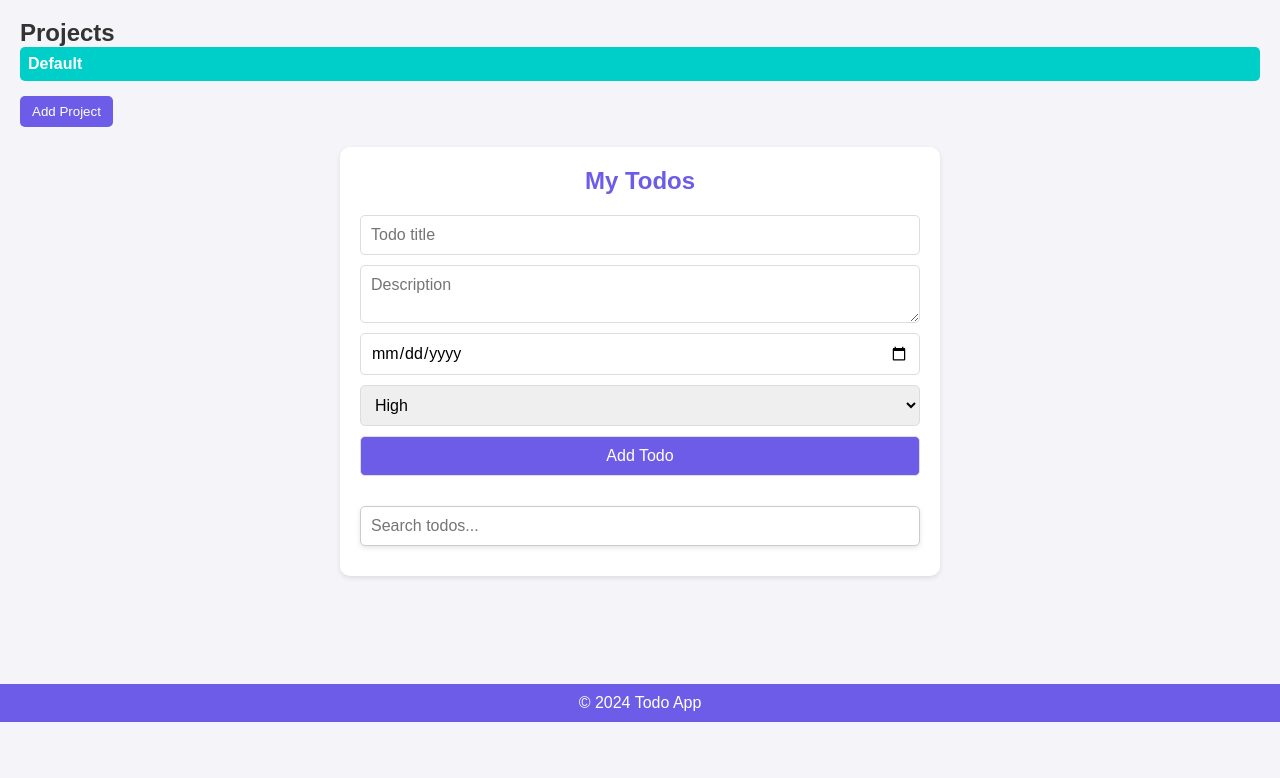
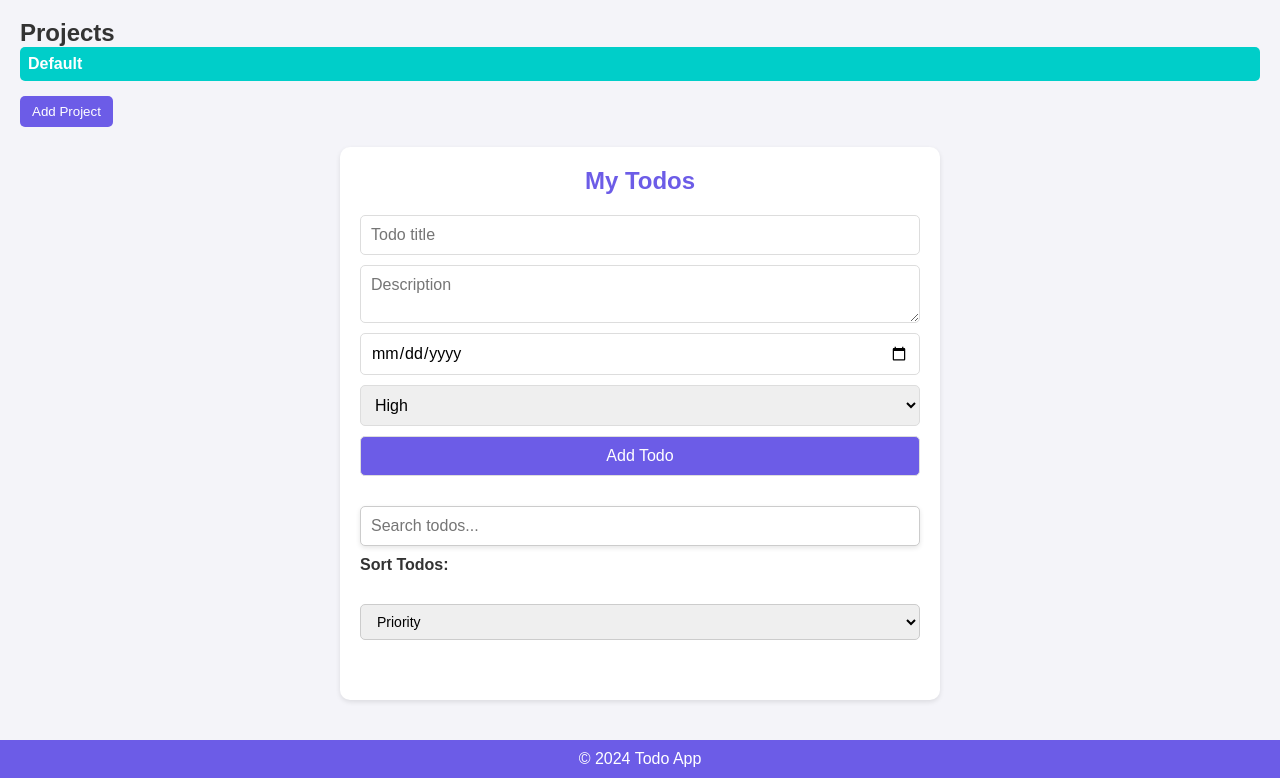
Before and after one commit to Ibnu-Afdel/todo-list, a plain HTML site: page index.html in a window 1280 px wide. Shown: the part 78-856 px from the top of the page. Before the commit the page ends 800 px from the top, so only its background shows below. Drawn offline with Linux system fonts and the light colour scheme.

Commit message:
feat: Add sort by date and priority

```diff
--- a/index.html
+++ b/index.html
@@ -34,8 +34,17 @@
                 </select>
                 <button type="submit">Add Todo</button>
             </form>
+
             <div>
                 <input type="text" id="search-bar" placeholder="Search todos...">
+            </div>
+
+            <div id="sort-container">
+                <label for="sort-todos">Sort Todos: </label>
+                <select id="sort-todos">
+                    <option value="priority">Priority</option>
+                    <option value="dueDate">Due Date</option>
+                </select>
             </div>
 
 
--- a/script.js
+++ b/script.js
@@ -288,7 +288,6 @@ function searchTodos(query) {
         priorityElement.textContent = `Priority: ${todo.priority}`;
         todoItem.appendChild(priorityElement);
 
-        // Priority color styling
         if (todo.priority === "High") {
             todoItem.classList.add("high-priority");
         } else if (todo.priority === "Medium") {
@@ -297,7 +296,6 @@ function searchTodos(query) {
             todoItem.classList.add("low-priority");
         }
 
-        // Add delete and edit buttons
         const deleteButton = document.createElement("button");
         deleteButton.textContent = "Delete";
         deleteButton.classList.add("delete-button");
@@ -316,6 +314,26 @@ function searchTodos(query) {
 
 initializeSearch();
 
+// Function to sort todos by priority or due date
+function sortTodos() {
+    const sortMethod = document.getElementById("sort-todos").value;
+    const currentProject = projects[currentProjectIndex];
+
+    if (sortMethod === "priority") {
+        currentProject.todos.sort((a, b) => {
+            const priorityOrder = { High: 1, Medium: 2, Low: 3 };
+            return priorityOrder[a.priority] - priorityOrder[b.priority];
+        });
+    } else if (sortMethod === "dueDate") {
+        currentProject.todos.sort((a, b) => new Date(a.dueDate) - new Date(b.dueDate));
+    }
+
+    displayTodo();
+}
+
+// Attach the sort function to the dropdown
+document.getElementById("sort-todos").addEventListener("change", sortTodos);
+
 
 
 initializeApp();
--- a/style.css
+++ b/style.css
@@ -131,7 +131,6 @@ footer {
     background-color: #d63031;
 }
 
-/* Edit button */
 .edit-button {
     background-color: #74b9ff;
     color: white;
@@ -149,7 +148,6 @@ footer {
 }
 
 
-/* Project container */
 #project-container {
     margin-bottom: 20px;
 }
@@ -251,3 +249,41 @@ footer {
 #search-container {
     margin-top: 20px;
 }
+
+
+#sort-todos {
+    padding: 8px 12px;
+    font-size: 14px;
+    border: 1px solid #ccc;
+    border-radius: 5px;
+    margin-top: 10px;
+    margin-bottom: 20px;
+    width: 100%;
+    box-sizing: border-box;
+}
+
+label[for="sort-todos"] {
+    font-size: 16px;
+    font-weight: bold;
+    color: #333;
+    display: block;
+    margin-bottom: 5px;
+}
+
+#sort-container {
+    display: flex;
+    flex-direction: column;
+    gap: 15px;
+    margin-bottom: 20px;
+}
+
+#sort-todos:hover {
+    border-color: #888;
+    cursor: pointer;
+}
+
+#sort-todos:focus {
+    outline: none;
+    border-color: #4d90fe;
+    box-shadow: 0 0 5px rgba(77, 144, 254, 0.5);
+}
```
